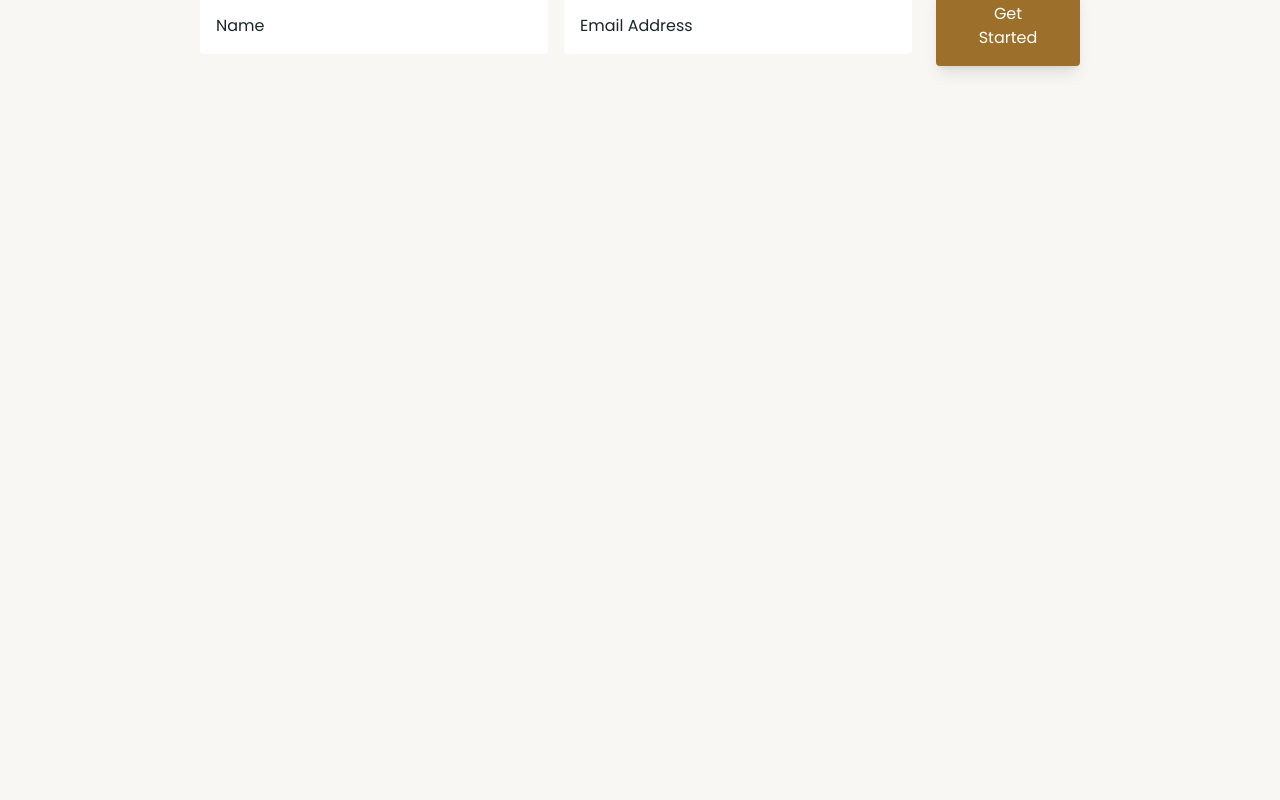
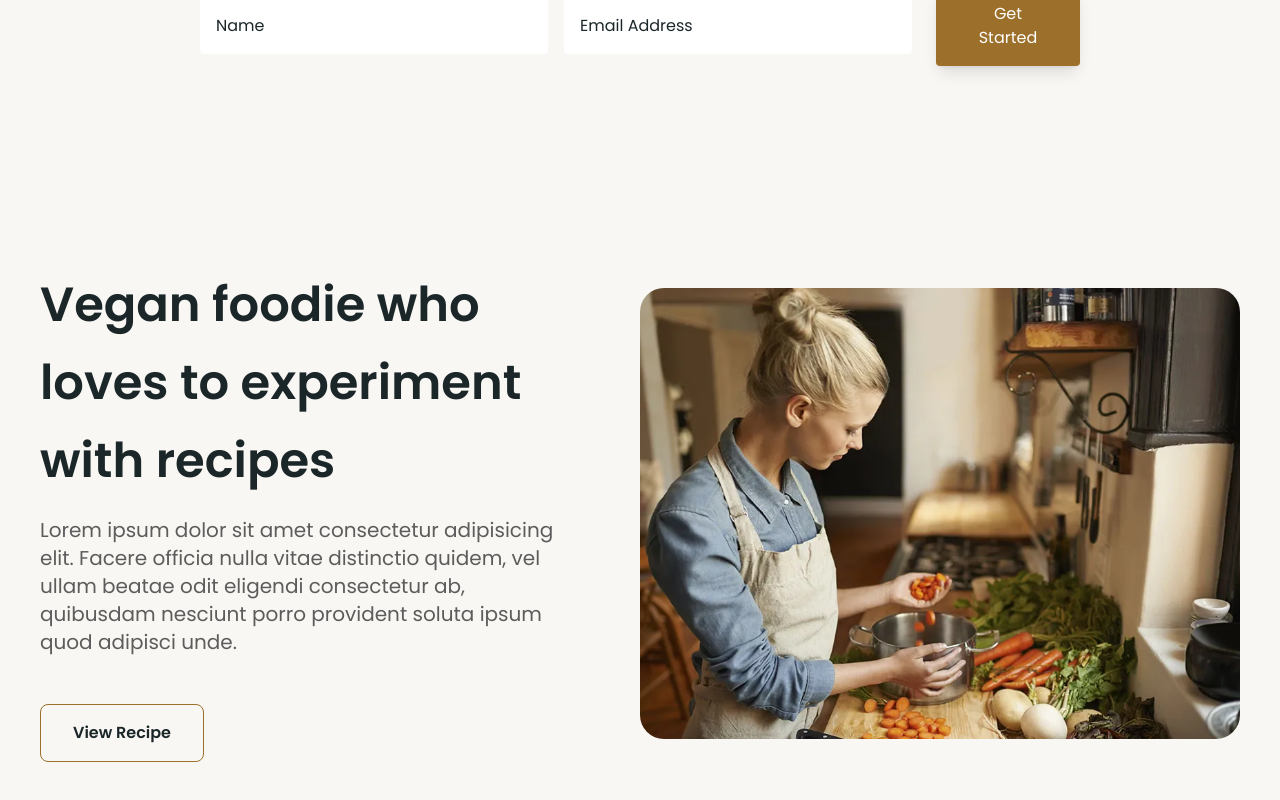
Before and after one commit to AngelOU20/veggievault-frontend, a React (Vite) app: page / in a window 1280 px wide. Shown: the part 2009-2809 px from the top of the page. Before the commit the page ends 2195 px from the top, so only its background shows below. Built offline with nearby package versions, Linux system fonts and the light colour scheme; no server answers.

Commit message:
add about to home page

```diff
--- a/src/home/pages/Home.jsx
+++ b/src/home/pages/Home.jsx
@@ -1,4 +1,5 @@
 import CategoryWrapper from '../../category/components/CategoryWrapper';
+import { AboutSection } from '../components/AboutSection';
 import { FeaturedSection } from '../components/FeaturedSection';
 import { Hero } from '../components/Hero';
 import { LatestRecipe } from '../components/LatestRecipe';
@@ -15,6 +16,7 @@ const Home = () => {
       <FeaturedSection />
       <LatestRecipe />
       <NewsLetter />
+      <AboutSection />
     </div>
   );
 };
```
